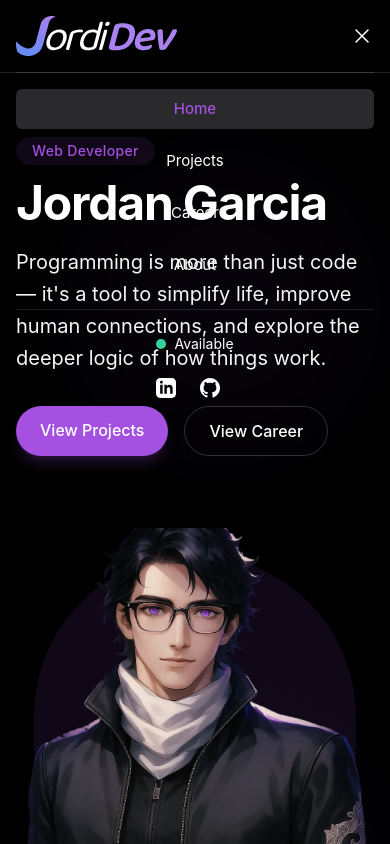
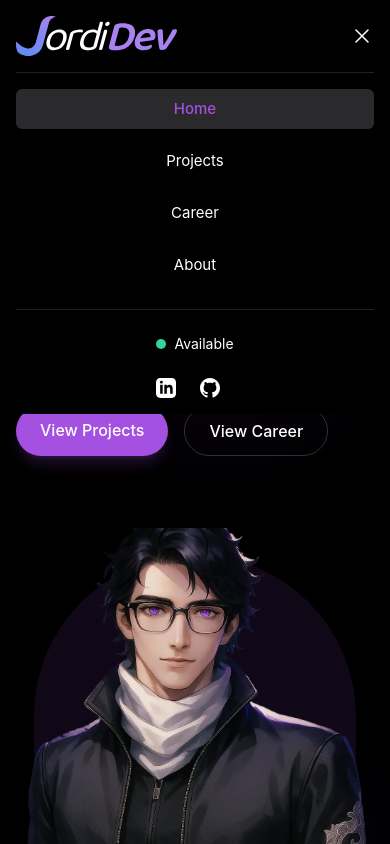
Before and after one commit to MysticKarax/portfolio, a Vue app: page / in a window 390 px wide. Both pictures are taken after a click on the button "Toggle menu". Shown: the top 844 px of the page. Built offline with nearby package versions, Linux system fonts and the light colour scheme.

Commit message:
fix(header): hamburguer menu bg color on mobile

```diff
--- a/src/components/layout/Header.vue
+++ b/src/components/layout/Header.vue
@@ -104,7 +104,7 @@
       <transition name="menu">
         <div
           v-if="isMobileMenuOpen"
-          class="md:hidden fixed inset-x-0 top-[4.5rem] dark:bg-background-alt/95 text-center"
+          class="md:hidden fixed inset-x-0 top-[4.5rem] bg-black text-center"
         >
           <div class="container mx-auto px-4">
             <div class="py-4 border-t border-accent-tertiary/20">
@@ -179,12 +179,8 @@
 </template>
 
 <script setup>
-import { ref, computed, onMounted, onUnmounted } from 'vue';
+import { ref, onMounted, onUnmounted } from 'vue';
 import { Bars3Icon, XMarkIcon } from '@heroicons/vue/24/outline';
-import { useDarkMode } from '@/composables/useDarkMode';
-
-// Initialize dark mode
-const { isDarkMode, toggleDarkMode } = useDarkMode();
 
 // Nav items
 const navItems = [
```
